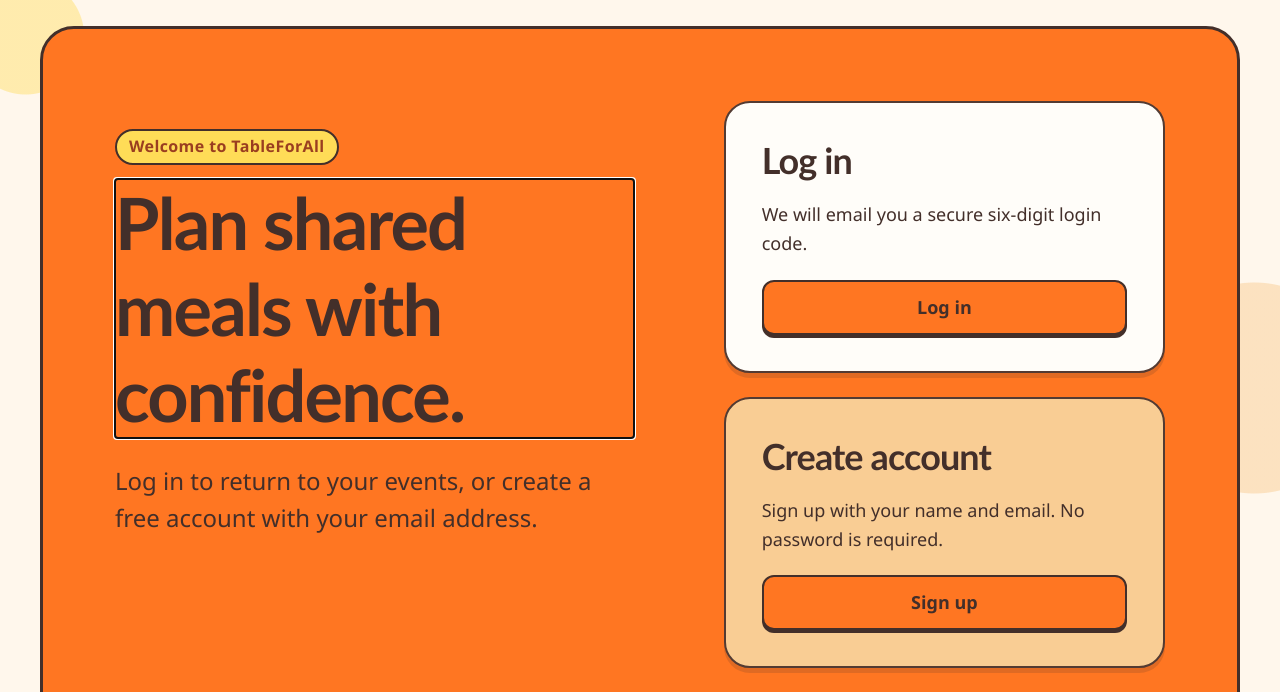
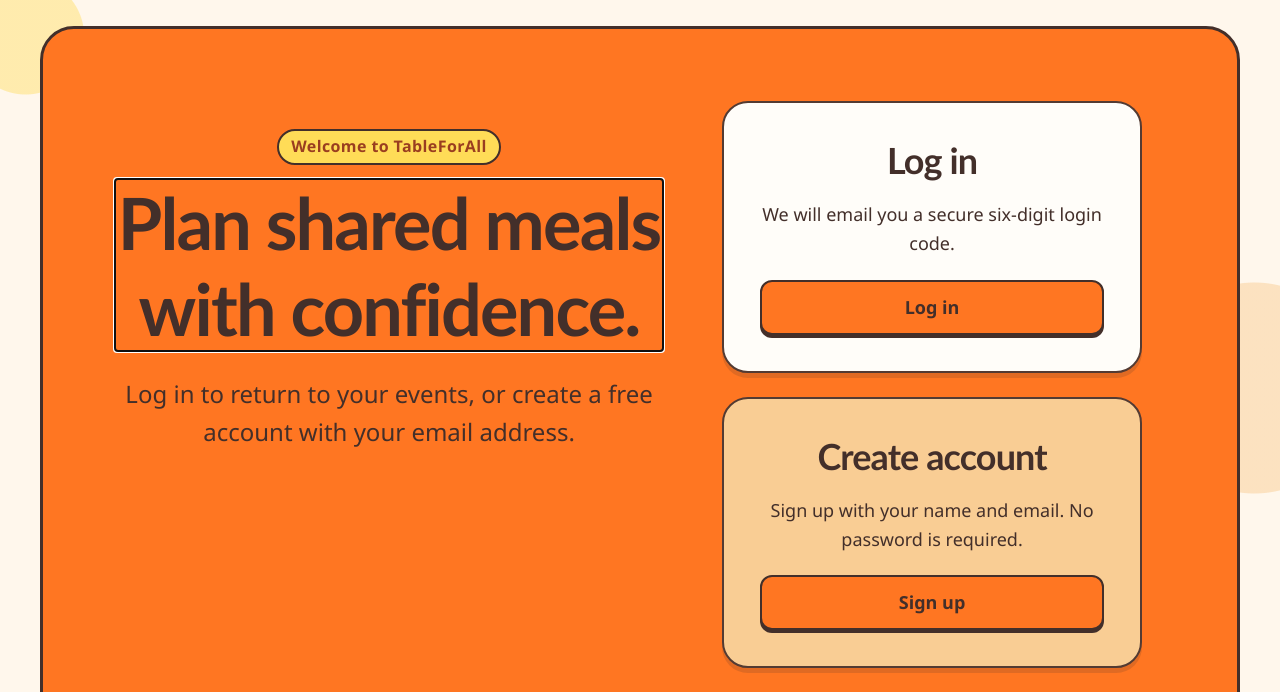
Before and after one commit to EshanCoding123/Table4All, a website: page public/index.html in a window 1280 px wide. Shown: the part 108-800 px from the top of the page. Drawn offline with nearby package versions, Linux system fonts and the light colour scheme; no server answers.

Commit message:
improving UI for main page -> centered content

```diff
--- a/public/styles.css
+++ b/public/styles.css
@@ -200,6 +200,24 @@ main {
   min-width: 0;
   max-width: 660px;
   padding-top: 28px;
+}
+
+#account-view {
+  gap: clamp(18px, 3vw, 36px);
+}
+
+#account-view .hero-copy {
+  margin-inline: auto;
+  text-align: center;
+}
+
+#account-view .event-actions {
+  width: min(100%, 420px);
+  justify-self: center;
+}
+
+#account-view .form-card {
+  text-align: center;
 }
 
 .eyebrow {
```
